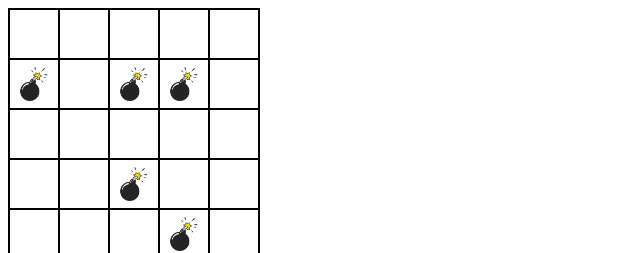
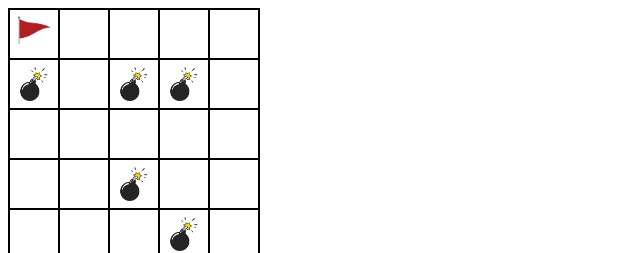
Before and after one commit to zahraa237/minesweeper, a plain HTML site: page index.html in a window 1280 px wide. Both pictures are taken after a click on the element 34 px from the left and 34 px from the top of the page. Shown: the top 253 px of the page, 0-640 px from the left. Drawn offline with Linux system fonts and the light colour scheme.

Commit message:
add a flag when the button is on

```diff
--- a/scripts/app.js
+++ b/scripts/app.js
@@ -1,7 +1,6 @@
 function init(){
 
     const gridElem = document.querySelector('.grid');
-
 
     const cells = []
     const gridSize = 5; // 5x5 grid
@@ -32,6 +31,9 @@ function handelClick(event) {
     if (event.target.classList.contains('mine')) {
         console.log('Game Over! You clicked on a mine.');
     }
+    if (flag) {
+        event.target.classList.toggle('flagged'); // add/remove flagged class on click
+    }
 }
 
 function useFlag(){
--- a/styles/style.css
+++ b/styles/style.css
@@ -17,3 +17,8 @@
     background-size: contain;
     background-repeat: no-repeat;
 }
+.flagged{
+    background-image: url('../assets/red-triangulat-flag-vector-emoji-260nw-2225210403.jpg');
+    background-size: contain;
+    background-repeat: no-repeat;
+}
```
Also changed, not shown: assets/red-triangulat-flag-vector-emoji-260nw-2225210403.jpg (added).
